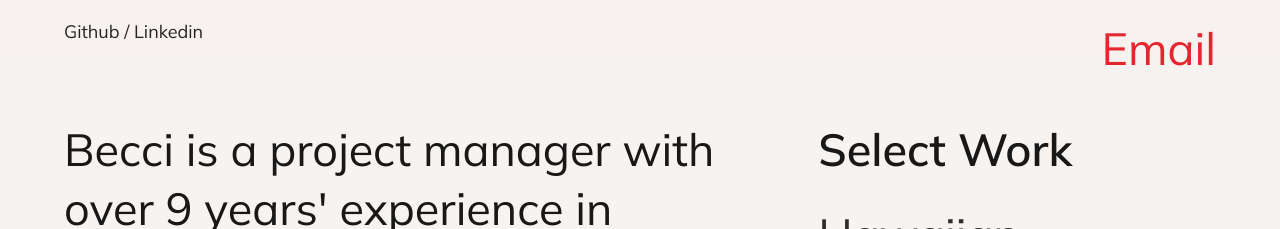
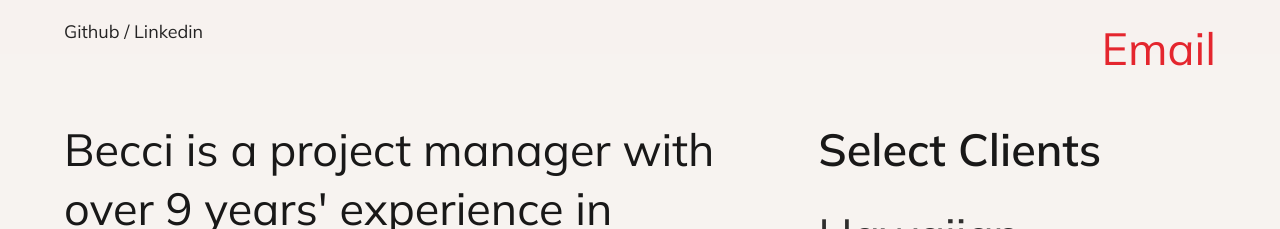
Before and after one commit to beccimelson/beccimelson.github.io, a website: page index.html in a window 1280 px wide. Shown: the top 229 px of the page. Drawn offline with Linux system fonts and the light colour scheme.

Commit message:
Copy change ("Work" > "Client")

```diff
--- a/index.html
+++ b/index.html
@@ -52,7 +52,7 @@
 
 
                               <li class="company">
-                                <h3 class="size--2 title">Select Work</h3>
+                                <h3 class="size--2 title">Select Clients</h3>
                                   <h3 class="size--1 company__head"><a href="https://www.hawaiianairlines.com/" target="blank">Hawaiian Airlines</a></h3>
                                   <!-- <p class="role">Sr. PM</p> -->
                                   <div style="height:0" class="company__body">
```
